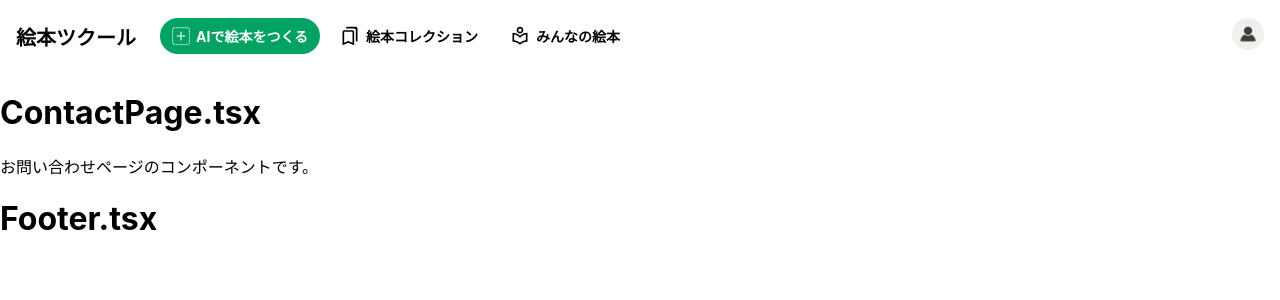
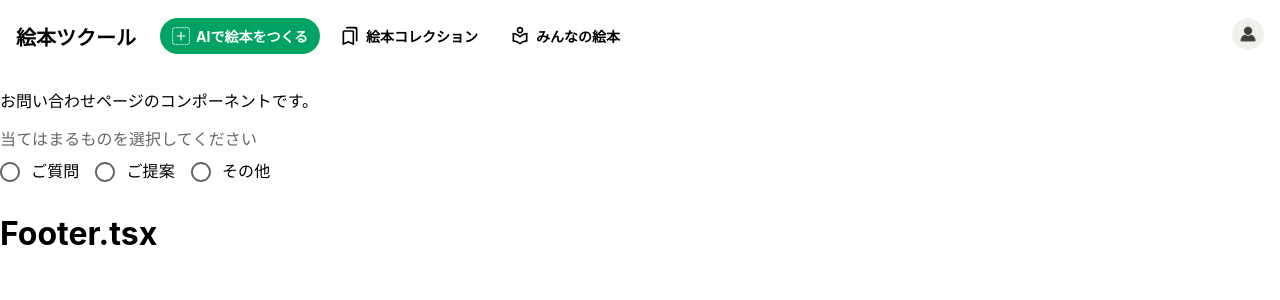
Before and after one commit to KsuLobster/hackathon_lobster, a React (Create React App) app: page /contact in a window 1280 px wide. Shown: the top 300 px of the page. Built offline with nearby package versions, Linux system fonts and the light colour scheme.

Commit message:
ラジオボタンとテキストエリアの実装

```diff
--- a/src/pages/Contact.tsx
+++ b/src/pages/Contact.tsx
@@ -1,10 +1,64 @@
 //import '*'
+import { ChangeEvent, useState } from 'react'
+import {
+  FormControl,
+  FormLabel,
+  FormControlLabel,
+  RadioGroup,
+  Radio,
+} from '@mui/material'
+import { TextareaAutosize } from '@mui/material'
 
 function Contact() {
+  const [value, setValue] = useState('')
+
+  const handleChange = (event: ChangeEvent<HTMLInputElement>) => {
+    setValue((event.target as HTMLInputElement).value)
+  }
+
   return (
     <div className="App">
-      <h1>ContactPage.tsx</h1>
       <p>お問い合わせページのコンポーネントです。</p>
+      <FormControl>
+        <FormLabel id="demo-radio-buttons-group-label">
+          当てはまるものを選択してください
+        </FormLabel>
+        <RadioGroup
+          row
+          aria-labelledby="contact-radio-buttons-group-label"
+          defaultValue="request"
+          name="radio-buttons-group"
+          value={value}
+          onChange={handleChange}
+        >
+          <FormControlLabel
+            value="question"
+            control={<Radio />}
+            label="ご質問"
+          />
+          <FormControlLabel
+            value="suggestion"
+            control={<Radio />}
+            label="ご提案"
+          />
+          <FormControlLabel value="other" control={<Radio />} label="その他" />
+        </RadioGroup>
+      </FormControl>
+      {value === 'question' && (
+        <div>
+          <TextareaAutosize minRows={3} placeholder="question" />
+        </div>
+      )}
+      {value === 'suggestion' && (
+        <div>
+          <TextareaAutosize minRows={3} placeholder="suggestion" />
+        </div>
+      )}
+      {value === 'other' && (
+        <div>
+          <TextareaAutosize minRows={3} placeholder="other" />
+        </div>
+      )}
     </div>
   )
 }
```
